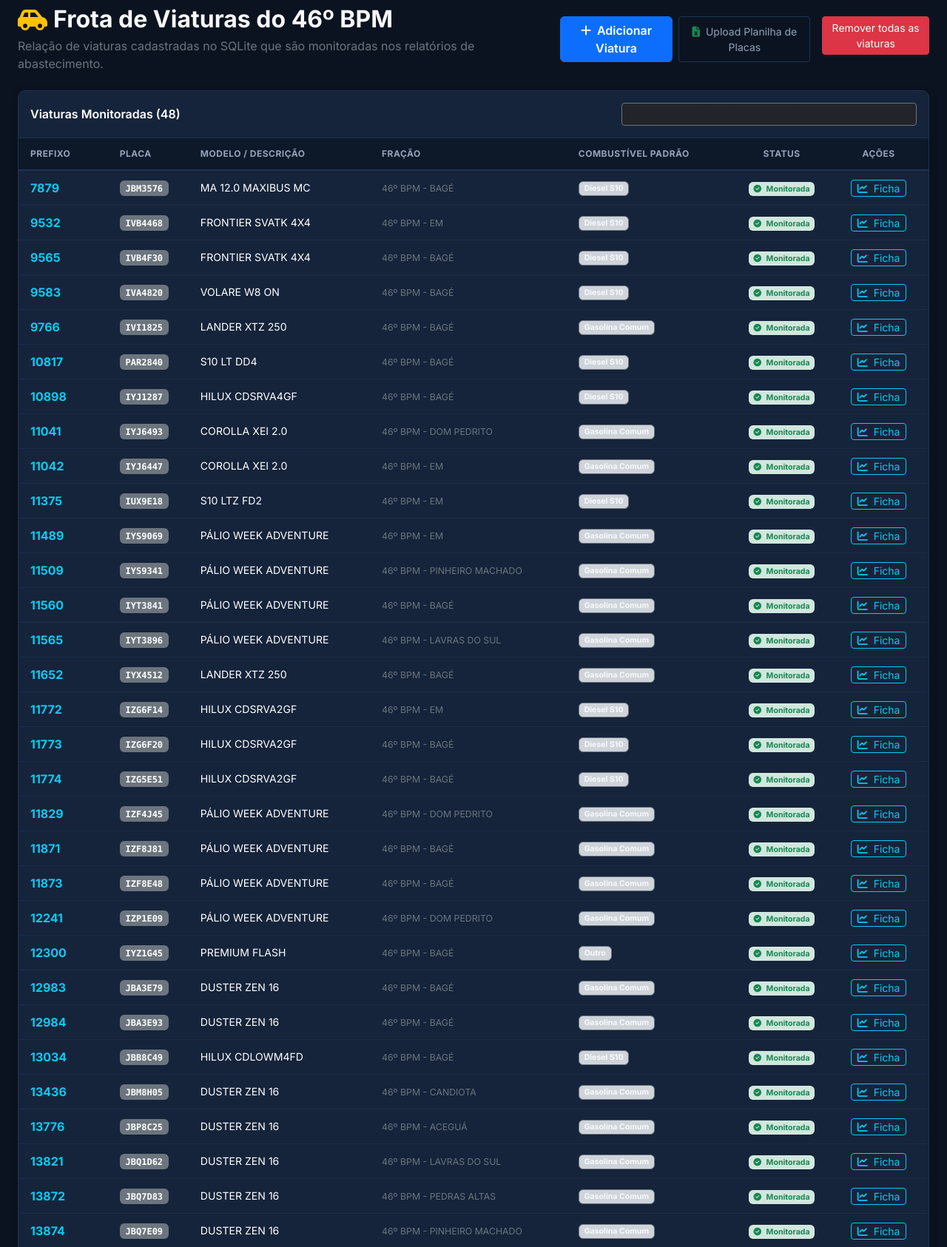
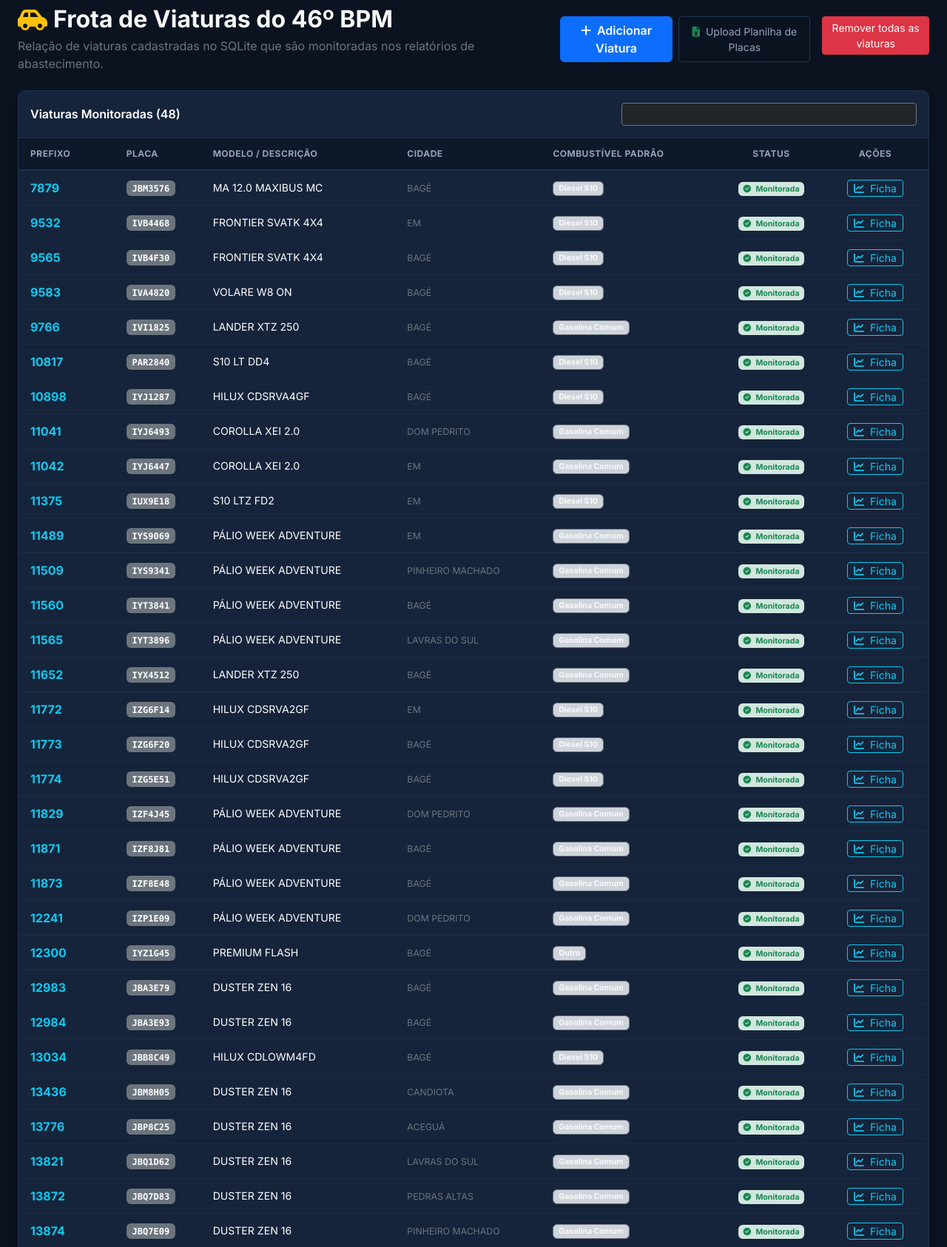
Before and after one commit to rogermanzzini/Controle-da-frota-do-46-BPM, a Flask app: page /viaturas in a window 1280 px wide; the page is wider, and only the part inside the window is pictured. Shown: the part 146-1832 px from the top of that part at 74% size. Run offline with Flask 3, Linux system fonts and the light colour scheme; a user stored in the database is signed in; data comes from the database, SQL or seed files in the repository.

Commit message:
Substituir inscricao FRACAO por CIDADE na frota e relatorios

```diff
--- a/database.py
+++ b/database.py
@@ -624,6 +624,8 @@ def obter_veiculos_com_abastecimento(importacao_id: Optional[int] = None) -> Lis
             a.placa,
             COALESCE(v.prefixo, a.prefixo, a.placa) as prefixo,
             COALESCE(v.modelo, a.modelo, 'Não informado') as modelo,
+            COALESCE(v.cidade_carga, 'Bagé') as cidade,
+            COALESCE(v.cidade_carga, 'Bagé') as cidade_carga,
             CASE
                 WHEN COALESCE(v.fracao, a.fracao, '') IN ('EM', '46º BPM - EM') THEN '46º BPM - EM'
                 ELSE COALESCE(v.fracao, a.fracao, '46º BPM')
@@ -805,6 +807,8 @@ def obter_resumo_por_viatura(importacao_id: Optional[int] = None) -> List[Dict[s
             a.placa,
             COALESCE(v.prefixo, a.prefixo) as prefixo,
             COALESCE(v.modelo, a.modelo, 'Não informado') as modelo,
+            COALESCE(v.cidade_carga, 'Bagé') as cidade,
+            COALESCE(v.cidade_carga, 'Bagé') as cidade_carga,
             CASE
                 WHEN COALESCE(v.fracao, a.fracao, '') IN ('EM', '46º BPM - EM') THEN '46º BPM - EM'
                 ELSE COALESCE(v.fracao, a.fracao, '46º BPM')
--- a/templates/dashboard.html
+++ b/templates/dashboard.html
@@ -422,7 +422,7 @@
                         <th class="ps-3">Prefixo</th>
                         <th>Placa</th>
                         <th>Modelo</th>
-                        <th>Fração</th>
+                        <th>Cidade</th>
                         <th class="text-center">Abastecimentos</th>
                         <th class="text-end">Km Rodado</th>
                         <th class="text-end">Litros</th>
@@ -438,7 +438,7 @@
                         <td class="ps-3 fw-bold text-info">{{ v.prefixo or '-' }}</td>
                         <td><span class="badge bg-secondary font-monospace">{{ v.placa }}</span></td>
                         <td>{{ v.modelo }}</td>
-                        <td><small class="text-secondary">{{ v.fracao }}</small></td>
+                        <td><small class="text-secondary">{{ v.cidade_carga or v.cidade or v.fracao or 'Bagé' }}</small></td>
                         <td class="text-center">{{ v.qtd_abastecimentos }}</td>
                         <td class="text-end fw-semibold">{{ "{:,.0f}".format(v.km_total_rodado).replace(',', '.') }} km</td>
                         <td class="text-end">{{ "{:,.1f}".format(v.total_litros).replace(',', '.') }} L</td>
--- a/templates/relatorio.html
+++ b/templates/relatorio.html
@@ -105,7 +105,7 @@
                                 <th class="ps-3">Prefixo</th>
                                 <th>Placa</th>
                                 <th>Modelo</th>
-                                <th>Fração</th>
+                                <th>Cidade</th>
                                 <th class="text-center">Abastec.</th>
                                 <th class="text-end">Km Inicial</th>
                                 <th class="text-end">Km Final</th>
@@ -123,7 +123,7 @@
                                 <td class="ps-3 fw-bold text-info">{{ v.prefixo or '-' }}</td>
                                 <td><span class="badge bg-secondary font-monospace">{{ v.placa }}</span></td>
                                 <td>{{ v.modelo }}</td>
-                                <td><small class="text-secondary">{{ v.fracao }}</small></td>
+                                <td><small class="text-secondary">{{ v.cidade_carga or v.cidade or v.fracao or 'Bagé' }}</small></td>
                                 <td class="text-center">{{ v.qtd_abastecimentos }}</td>
                                 <td class="text-end text-muted">{{ "{:,.0f}".format(v.km_inicial).replace(',', '.') }}</td>
                                 <td class="text-end text-muted">{{ "{:,.0f}".format(v.km_final).replace(',', '.') }}</td>
--- a/templates/veiculo_detalhe.html
+++ b/templates/veiculo_detalhe.html
@@ -15,7 +15,7 @@
                     <span class="badge bg-secondary font-monospace fs-6">{{ viatura.placa }}</span>
                 </h2>
                 <p class="text-secondary mb-0">
-                    {{ viatura.modelo or 'Modelo não informado' }} &bull; {{ viatura.fracao or '46º BPM' }}
+                    {{ viatura.modelo or 'Modelo não informado' }} &bull; {{ viatura.cidade_carga or viatura.fracao or 'Bagé' }}
                 </p>
             </div>
         </div>
--- a/templates/viaturas.html
+++ b/templates/viaturas.html
@@ -61,7 +61,7 @@
                         <th class="ps-3">Prefixo</th>
                         <th>Placa</th>
                         <th>Modelo / Descrição</th>
-                        <th>Fração</th>
+                        <th>Cidade</th>
                         <th>Combustível Padrão</th>
                         <th class="text-center">Status</th>
                         <th class="text-center pe-3">Ações</th>
@@ -73,7 +73,7 @@
                         <td class="ps-3 fw-bold text-info fs-6">{{ v.prefixo or '-' }}</td>
                         <td><span class="badge bg-secondary font-monospace fs-7">{{ v.placa }}</span></td>
                         <td>{{ v.modelo or 'Não informado' }}</td>
-                        <td><small class="text-secondary">{{ v.fracao or '46º BPM' }}</small></td>
+                        <td><small class="text-secondary">{{ v.cidade_carga or v.fracao or 'Bagé' }}</small></td>
                         <td><span class="badge bg-dark-subtle text-light border border-secondary">{{ v.tipo_combustivel }}</span></td>
                         <td class="text-center">
                             <span class="badge bg-success-subtle text-success">
@@ -120,8 +120,8 @@
                         <input type="text" name="modelo" class="form-control bg-dark text-light border-secondary" placeholder="Ex: Renault Duster 1.6 ou Toyota Hilux">
                     </div>
                     <div class="mb-3">
-                        <label class="form-label text-white">Fração / Unidade</label>
-                        <input type="text" name="fracao" class="form-control bg-dark text-light border-secondary" placeholder="Ex: 1ª Cia - Bagé, Força Tática, Patrulha Rural">
+                        <label class="form-label text-white">Cidade</label>
+                        <input type="text" name="cidade_carga" class="form-control bg-dark text-light border-secondary" placeholder="Ex: Bagé, Dom Pedrito, Lavras do Sul">
                     </div>
                     <div class="mb-3">
                         <label class="form-label text-white">Tipo de Combustível Principal</label>
```
